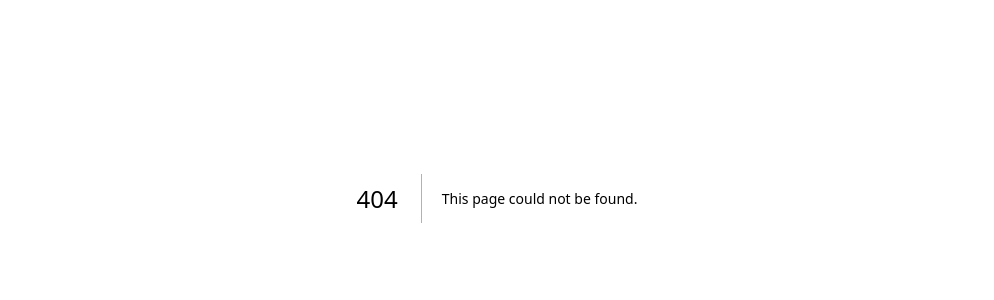
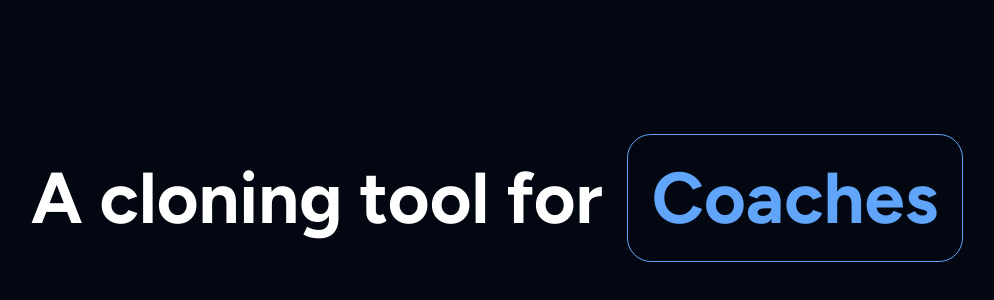
Before and after one commit to gharsh11032000/animated-components-next-tailwind-framer-motion, a Next.js app: page /ui/text-animation-7 in a window 1280 px wide. Before the commit this address had no page. Shown: the part 202-502 px from the top of the page, without its empty margins (143-1137 px from the left). Built offline with nearby package versions, Linux system fonts and the light colour scheme.

Commit message:
Adding Text Animation 7

```diff
--- /dev/null
+++ b/app/ui/text-animation-7/page.tsx
@@ -0,0 +1,85 @@
+"use client";
+
+import { useState, useEffect, useRef } from "react";
+import { AnimatePresence, motion } from "framer-motion";
+
+export default function Section() {
+  const words = ["CEO's", "Creators", "Experts", "Coaches", "Influencers"];
+
+  return (
+    <div className="relative overflow-x-hidden dark:bg-gray-950">
+      <motion.section
+        initial={{
+          opacity: 0,
+        }}
+        animate={{
+          opacity: 1,
+        }}
+        transition={{
+          duration: 1.5,
+        }}
+        className="min-h-screen grid place-content-center"
+      >
+        <h1 className="text-4xl md:text-5xl gap-4 lg:gap-6 flex flex-col md:flex-row items-center lg:text-7xl font-bold text-white">
+          <span>A cloning tool for</span>
+          <div className="lg:h-32 px-4 md:px-6 h-16 md:h-20 rounded-2xl lg:rounded-3xl overflow-hidden border border-blue-400">
+            <AnimatedWords words={words} className="text-blue-400 h-full" />
+          </div>
+        </h1>
+      </motion.section>
+    </div>
+  );
+}
+
+export interface AnimatedWordsProps {
+  words: string[];
+  interval?: number;
+  className?: string;
+}
+
+function AnimatedWords({ words, className }: AnimatedWordsProps) {
+  const [currentWordIndex, setCurrentWordIndex] = useState(0);
+  const [width, setWidth] = useState(0);
+  const wordRef = useRef<HTMLSpanElement>(null);
+
+  useEffect(() => {
+    const timer = setInterval(() => {
+      setCurrentWordIndex((prevIndex) => (prevIndex + 1) % words.length);
+    }, 2000);
+
+    return () => clearInterval(timer);
+  }, [words]);
+
+  useEffect(() => {
+    if (wordRef.current) {
+      setWidth(wordRef.current.offsetWidth);
+    }
+  }, [currentWordIndex, words]);
+
+  return (
+    <div className={`relative ${className}`}>
+      <AnimatePresence mode="popLayout">
+        <motion.div
+          key={currentWordIndex}
+          initial={{ width }}
+          animate={{ width }}
+          transition={{ duration: 0.5 }}
+          className="inline-flex items-center justify-center h-full"
+        >
+          <motion.span
+            ref={wordRef}
+            initial={{ y: "100%", opacity: 0 }}
+            animate={{ y: "0%", opacity: 1 }}
+            exit={{ y: "-100%", opacity: 0 }}
+            transition={{
+              duration: 0.5,
+            }}
+            className="inline-flex items-center justify-center h-full"
+          >
+            {words[currentWordIndex]}
+          </motion.span>
+        </motion.div>
+      </AnimatePresence>
+    </div>
+  );
+}
```
